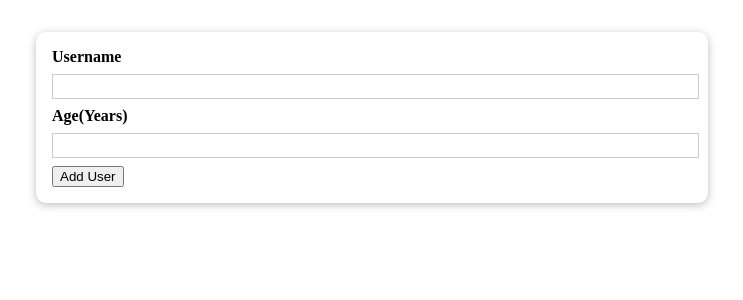
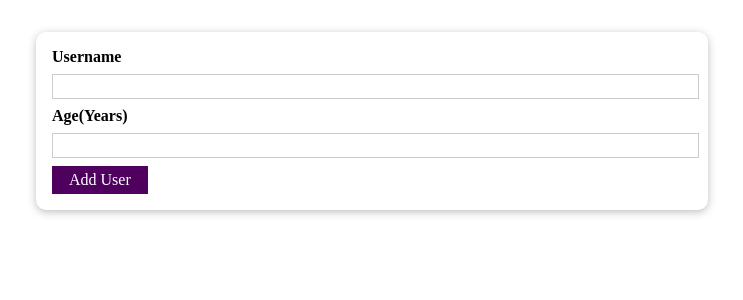
Before and after one commit to rajesh-gole-softobiz/ReactJS-Projects, a React (Create React App) app in the folder 1.practice-project/: page / in a window 1280 px wide. Shown: the top 300 px of the page, without its empty margins (268-1011 px from the left). Built offline with nearby package versions, Linux system fonts and the light colour scheme.

Commit message:
Adding reusable Button component

```diff
--- /dev/null
+++ b/1.practice-project/src/components/UI/Button.js
@@ -0,0 +1,16 @@
+import React from "react";
+
+import classes from './Button.module.css';
+
+const Button = props => {
+    return <button
+    className={classes.button}
+    type={props.type || 'button'}
+    onClick={props.onClick}>
+
+    {props.children}
+
+    </button>
+}
+
+export default Button;
--- /dev/null
+++ b/1.practice-project/src/components/UI/Button.module.css
@@ -0,0 +1,18 @@
+.button {
+    font: inherit;
+    border: 1px solid #4f005f;
+    background: #4f005f;
+    color: white;
+    padding: 0.25rem 1rem;
+    cursor: pointer;
+  }
+
+  .button:hover,
+  .button:active {
+    background: #741188;
+    border-color: #741188;
+  }
+
+  .button:focus {
+    outline: none;
+  }
--- a/1.practice-project/src/components/Users/AddUser.js
+++ b/1.practice-project/src/components/Users/AddUser.js
@@ -1,6 +1,7 @@
 import React from 'react'
+import Button from '../UI/Button';
 import Card from '../UI/Card';
-import classes from './AddUser.module.css'
+import classes from './AddUser.module.css';
 
 const AddUser = props => {
     const addUserHandler = (event) => {
@@ -15,7 +16,7 @@
         <label htmlFor="age">Age(Years)</label>
         <input id="age" type="number" />
 
-        <button type='submit'>Add User</button>
+        <Button type='submit'>Add User</Button>
     </form>
     </Card>
   )
```
